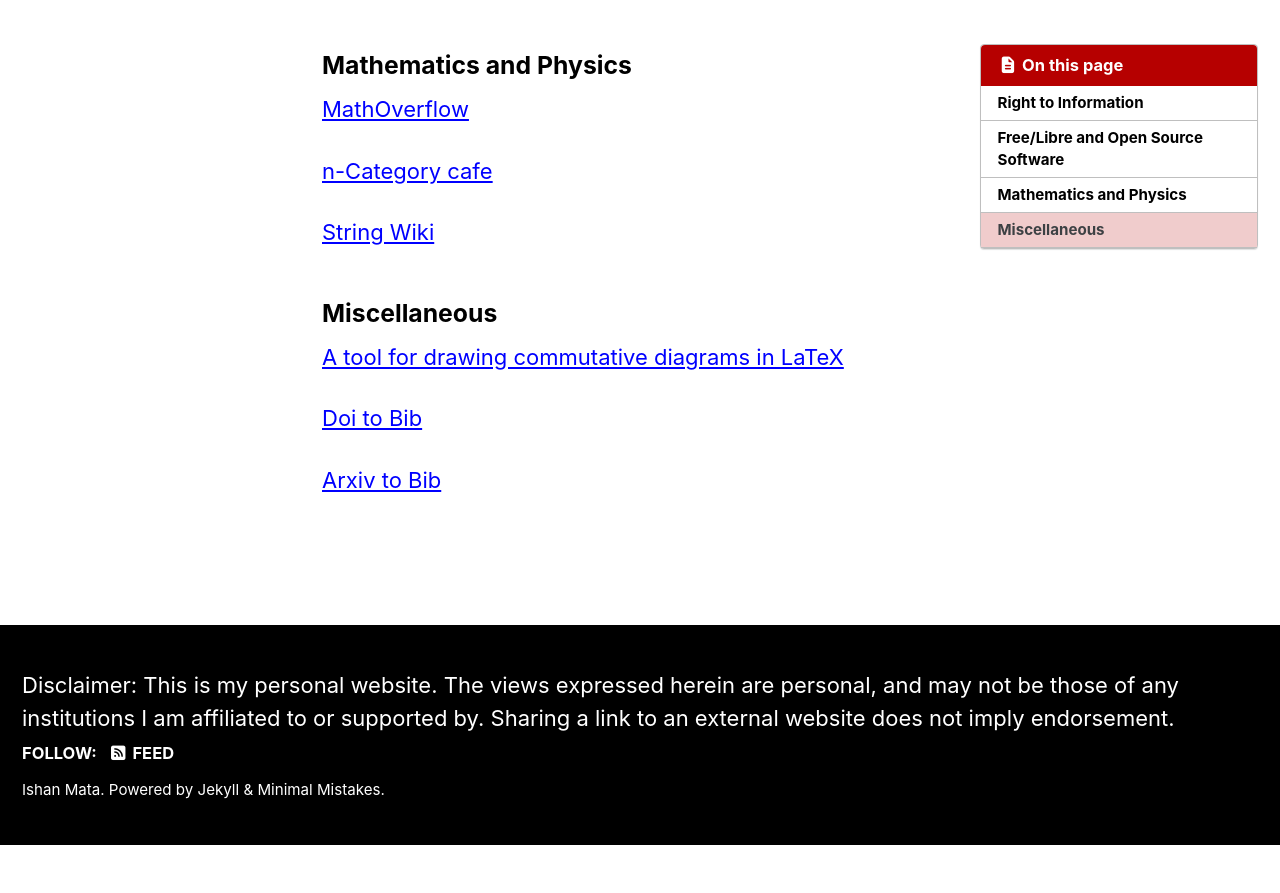
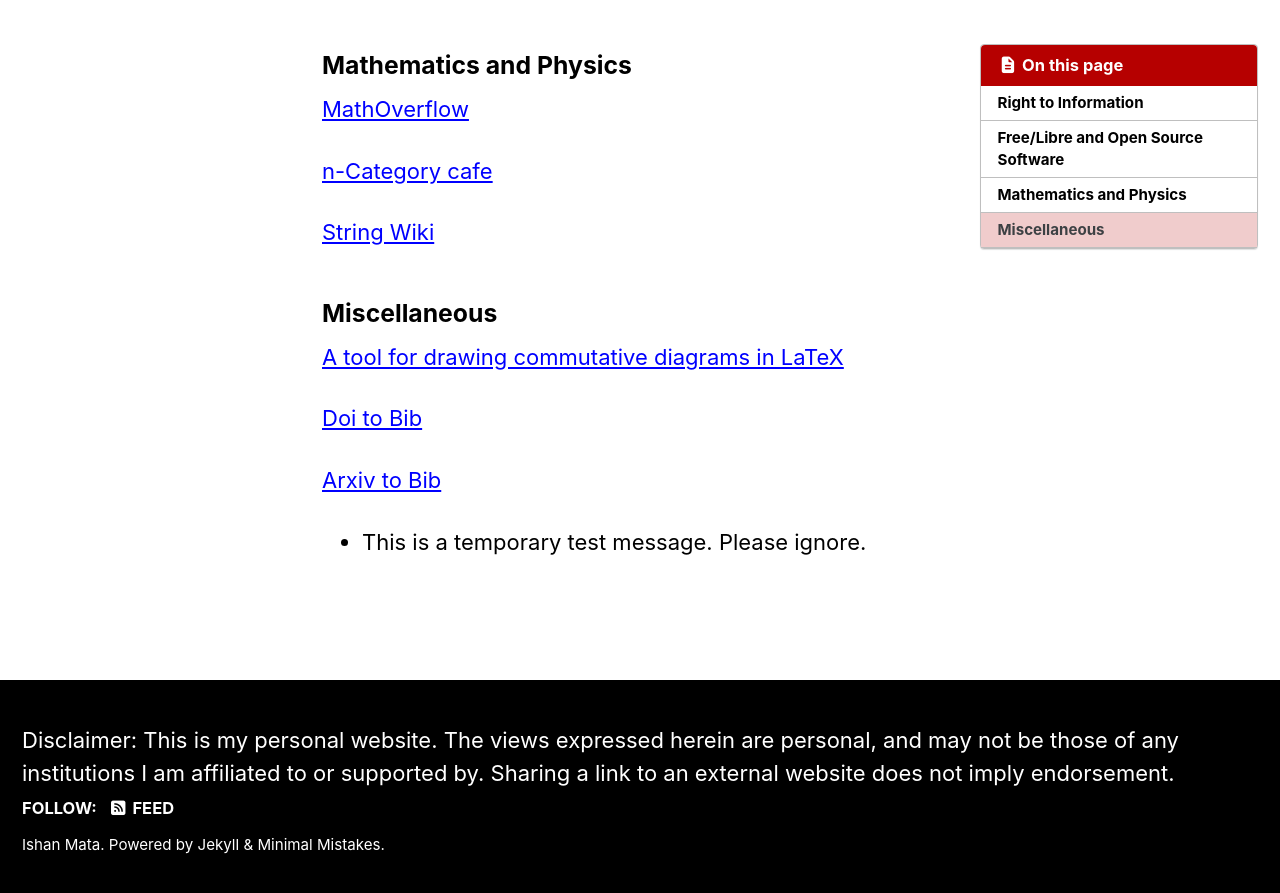
Before and after one commit to ishanmata/ishanmata.github.io, a Jekyll site: the page built from _pages/links.md, in a window 1280 px wide and 900 px high, scrolled down 1145 px. Shown: the top 893 px of the window. Built offline with Jekyll 4.4.1, drawn with Linux system fonts in a browser that asks for light colours; cached includes are drawn as plain includes; before the commit the page ends 1990 px from its top, so only the background shows below that.

Commit message:
polyfill issue

```diff
--- a/_layouts/default.html
+++ b/_layouts/default.html
@@ -30,7 +30,6 @@
         {% include_cached footer.html %}
       </footer>
     </div>
-    <!-- <script src="https://polyfill.io/v3/polyfill.min.js?features=es6"></script> -->
 <script id="MathJax-script" async
   src="https://cdn.jsdelivr.net/npm/mathjax@3/es5/tex-mml-chtml.js">
 </script>
--- a/_pages/links.md
+++ b/_pages/links.md
@@ -43,6 +43,6 @@ Some useful FOSS are:
 [Arxiv to Bib](https://arxiv2bibtex.org/)
 
 
-
+- This is a temporary test message. Please ignore.
 
 [stallmantalk]: https://www.youtube.com/watch?v=Ag1AKIl_2GM
```
